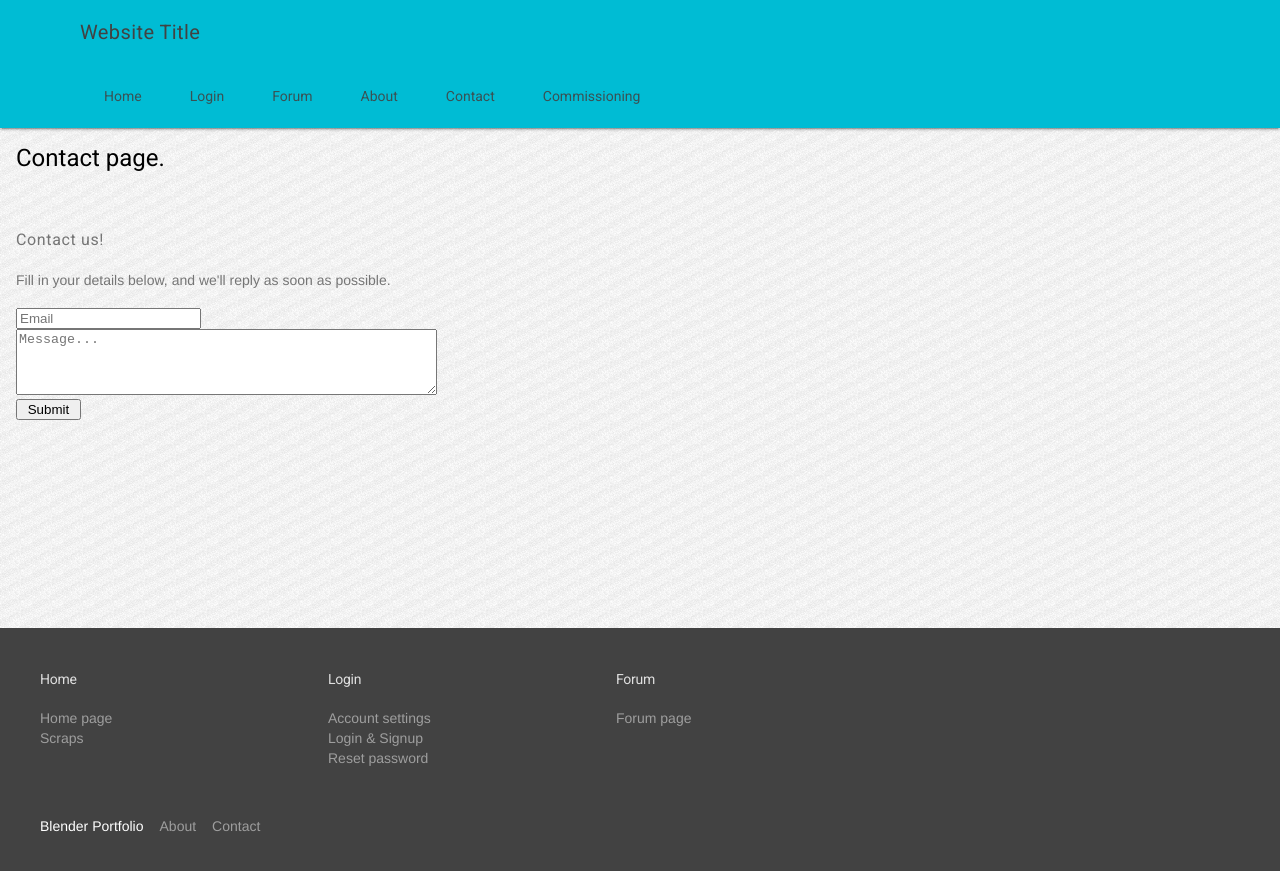
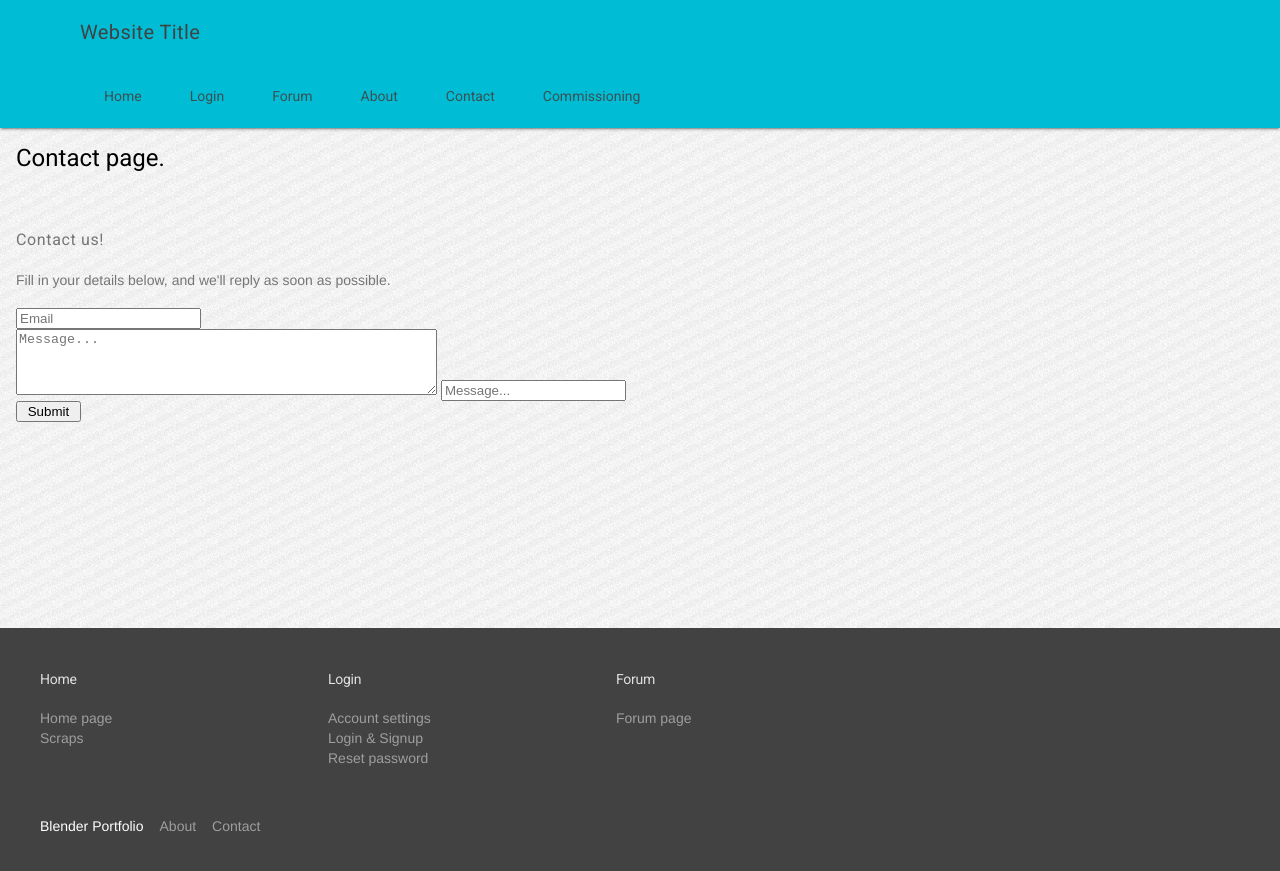
Before and after one commit to slothgamez/fireplex.github.io, a Jekyll site: the page contact/index.html, which Jekyll copies as it is, in a window 1280 px wide. Shown: the top 871 px of the page. Built offline with Jekyll 4.4.1, drawn with Linux system fonts in a browser that asks for light colours; nearby versions of some CDN libraries; comment, search, counter and statistics services are not loaded.

Commit message:
Update index.html

```diff
--- a/contact/index.html
+++ b/contact/index.html
@@ -91,6 +91,7 @@
             </div>
             <div class="12u">
              <textarea name="Message" placeholder="Message..." rows="4" cols="50" maxlength="500"></textarea>
+              <input type="text" name="Message" placeholder="Message..." required>
             </div>
             <div>
               <input type="submit" name="submit" value=" Submit ">
```
